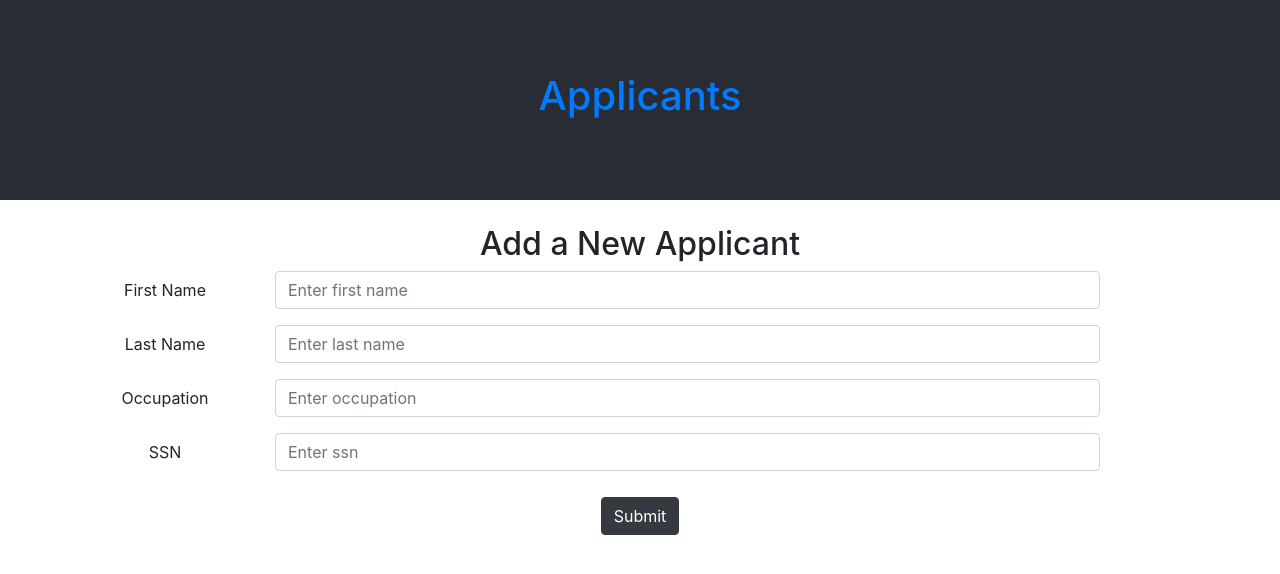
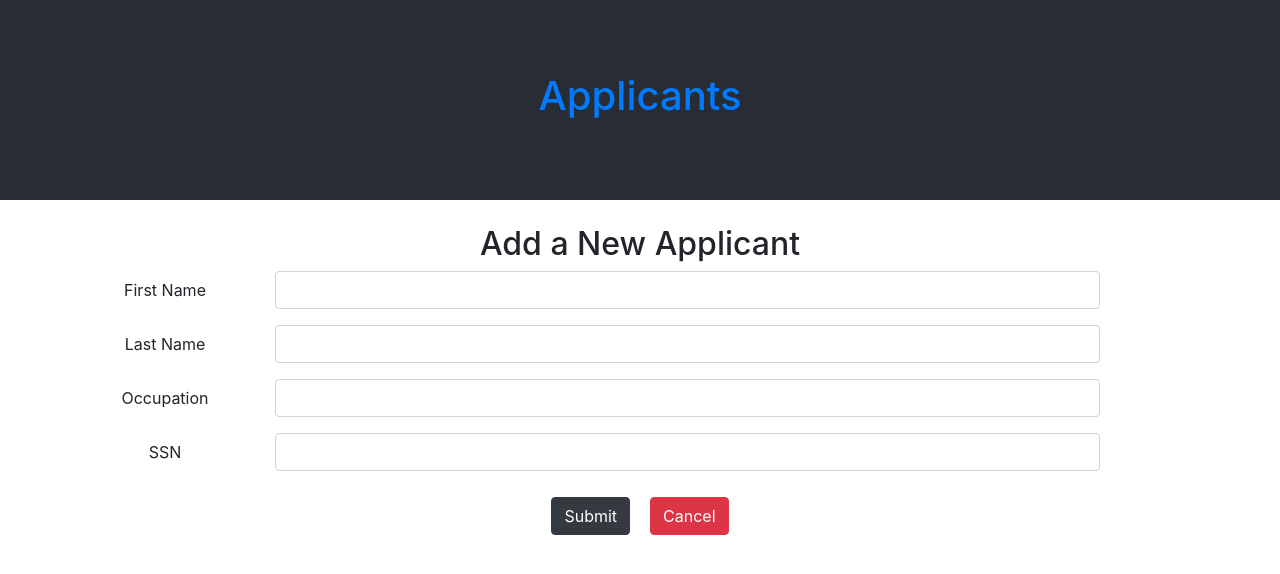
Before and after one commit to indre93/applicants-frontend, a React (Create React App) app: page /create in a window 1280 px wide. Shown: the top 574 px of the page. Built offline with nearby package versions, Linux system fonts and the light colour scheme; data requests are answered from the project's data file.

Commit message:
add useState and set each state based on user unput by using onChange

```diff
--- a/src/components/CreateApplicant.js
+++ b/src/components/CreateApplicant.js
@@ -1,44 +1,112 @@
+import { Link, useHistory } from 'react-router-dom';
 import Form from 'react-bootstrap/Form';
 import Button from 'react-bootstrap/Button';
 import Row from 'react-bootstrap/Row';
 import Col from 'react-bootstrap/Col';
+import React, { useState } from 'react';
 
 const CreateApplicant = () => {
+  const [firstName, setFirstName] = useState("");
+  const [lastName, setLastName] = useState("");
+  const [occupation, setOccupation] = useState("");
+  const [ssn, setSSN] = useState("");
+  const [isPending, setIsPending] = useState(false);
+  const history = useHistory();
+
+  // preventDefault to avoid reloading the page.
+  // When creating new applicant json-server will automatically create a unique id.
+  const handleSubmit = (e) => {
+    e.preventDefault();
+    const applicant = { firstName, lastName, occupation, ssn };
+    setIsPending(true);
+
+    fetch("http://localhost:8000/applicants/", {
+      method: "POST",
+      // This tells the server the type of content being sent
+      headers: { "Content-Type": "application/json" },
+      body: JSON.stringify(applicant)
+    }).then(() => {
+      console.log("Applicant Added");
+      setIsPending(false);
+      // After POST request and applicant is added then navigate back to list of applicants.
+      history.push("/");
+    });
+  };
+
   return (
     <div>
       <h2>Add a New Applicant</h2>
-      <Form>
-        <Form.Group as={Row} controlId="formBasicEmail">
+      <Form onSubmit={handleSubmit}>
+        <Form.Group as={Row}>
           <Form.Label column sm="2">First Name</Form.Label>
           <Col sm="9">
-            <Form.Control type="firstName" placeholder="Enter first name" />
+            <Form.Control
+              type="text"
+              name="firstName"
+              value={firstName}
+              onChange={(e) => setFirstName(e.target.value)}
+            />
           </Col>
         </Form.Group>
 
-        <Form.Group as={Row} controlId="formBasicEmail">
+        <Form.Group as={Row}>
           <Form.Label column sm="2">Last Name</Form.Label>
           <Col sm="9">
-            <Form.Control type="lastName" placeholder="Enter last name" />
+            <Form.Control
+              type="text"
+              name="lastName"
+              value={lastName}
+              onChange={(e) => setLastName(e.target.value)}
+            />
           </Col>
         </Form.Group>
 
-        <Form.Group as={Row} controlId="formBasicEmail">
+        <Form.Group as={Row}>
           <Form.Label column md="2">Occupation</Form.Label>
           <Col sm="9">
-            <Form.Control type="occupation" placeholder="Enter occupation" />
+            <Form.Control
+              type="text"
+              name="occupation"
+              value={occupation}
+              onChange={(e) => setOccupation(e.target.value)}
+            />
           </Col>
         </Form.Group>
 
-        <Form.Group as={Row} controlId="formBasicEmail">
+        <Form.Group as={Row}>
           <Form.Label column sm="2">SSN</Form.Label>
           <Col sm="9">
-            <Form.Control type="ssn" placeholder="Enter ssn" />
+            <Form.Control
+              type="text"
+              name="ssn"
+              value={ssn}
+              onChange={(e) => setSSN(e.target.value)}
+            />
           </Col>
         </Form.Group>
 
-        <Button variant="dark" type="submit">
-          Submit
-        </Button>
+        {/* Add conditional to render the type of button based on isPending state */}
+        {/* if not pending display both submit and cancel button */}
+        {/* if pending display disabled button */}
+        {!isPending && (
+          <React.Fragment>
+            <Button variant="dark" type="submit">
+              Submit
+            </Button>
+
+            <Link to="/">
+              <Button variant="danger">Cancel</Button>
+            </Link>
+          </React.Fragment>
+        )}
+
+        {isPending && (
+          <React.Fragment>
+            <Button disabled variant="dark" type="submit">
+              Adding Applicant...
+            </Button>
+          </React.Fragment>
+        )}
       </Form>
     </div>
   );
```
